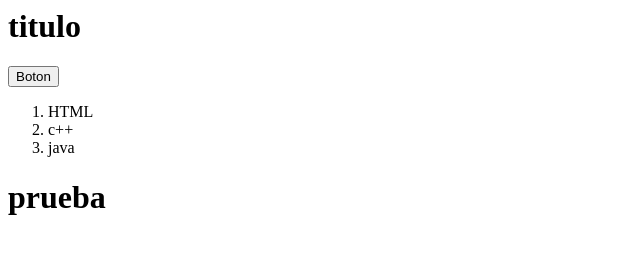
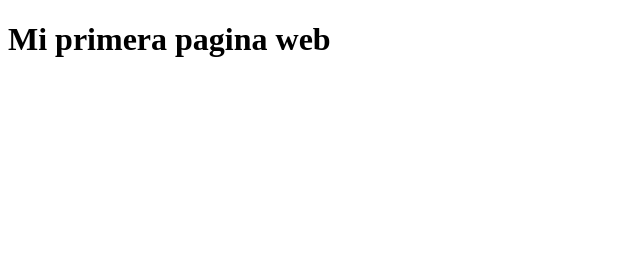
Before and after one commit to corneliorebotaronicolas-rgb/UTN-clases-de-programacion, a plain HTML site: page index.html in a window 1280 px wide. Shown: the whole page, without its empty margins (0-640 px from the left). Drawn offline with Linux system fonts and the light colour scheme.

Commit message:
mi primera pagina web

```diff
--- a/index.html
+++ b/index.html
@@ -1,14 +1,3 @@
-<h1>titulo</h1>
-
-<button>Boton</button>
-
-<ol>
-    <li>HTML</li>
-    <li>c++</li>
-    <li>java</li>
-</ol>
-<h1>prueba</h1>
-
 <!DOCTYPE html>
 <html lang="en">
 <head>
@@ -17,6 +6,6 @@
     <title>Document</title>
 </head>
 <body>
-
+    <h1>Mi primera pagina web </h1>
 </body>
 </html>
```
